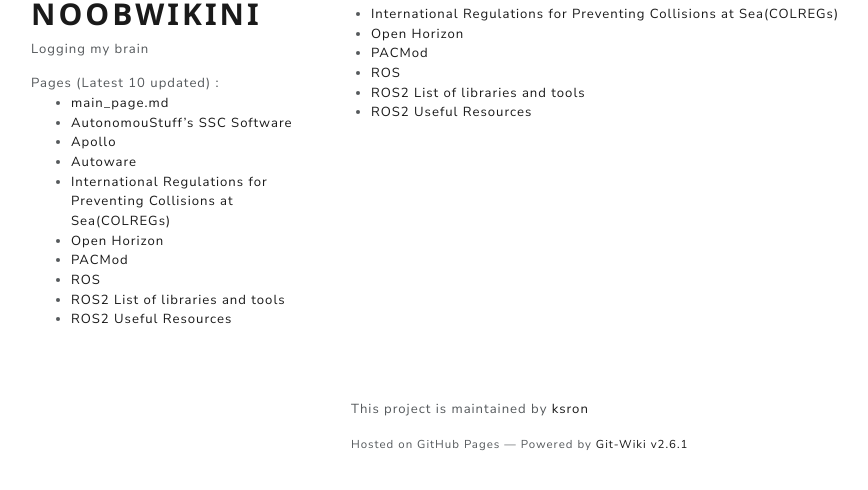
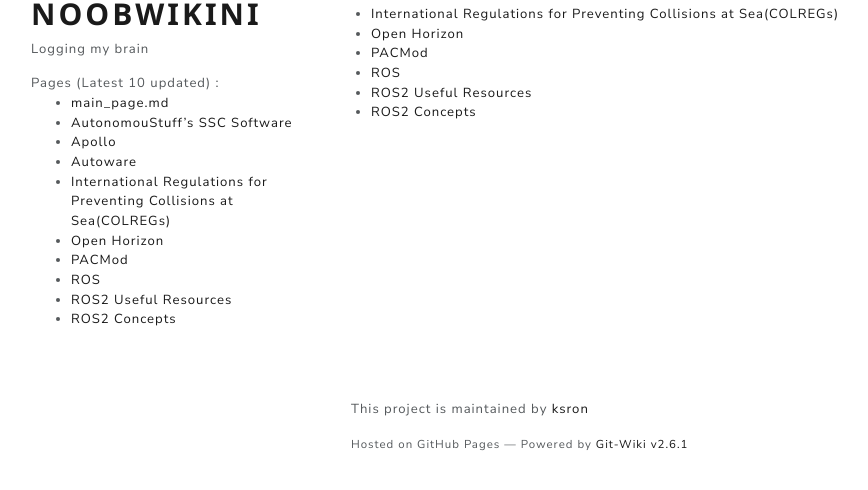
Before and after one commit to ksron/wiki, a Jekyll site: the page built from wiki/main_page.md, in a window 1280 px wide, cut to the strip 204-694 px from the top of the page. Shown: the whole strip, without its empty margins (19-887 px from the left). Built offline with Jekyll 4.4.1, drawn with Linux system fonts in a browser that asks for light colours; nearby versions of some CDN libraries.

Commit message:
wiki link updated

```diff
--- a/wiki/ROS2Library.md
+++ /dev/null
@@ -1,12 +0,0 @@
-# ROS2 List of libraries and tools
-
-
-
-
-
-___
-
-## Reference
-
-[1] : [Awesome ROS2](https://fkromer.github.io/awesome-ros2/)
-[2] :
```
Also changed, not shown: wiki/AStuff_SSC.md (+1 -1 lines), wiki/ROS.md (+18 -1 lines).
